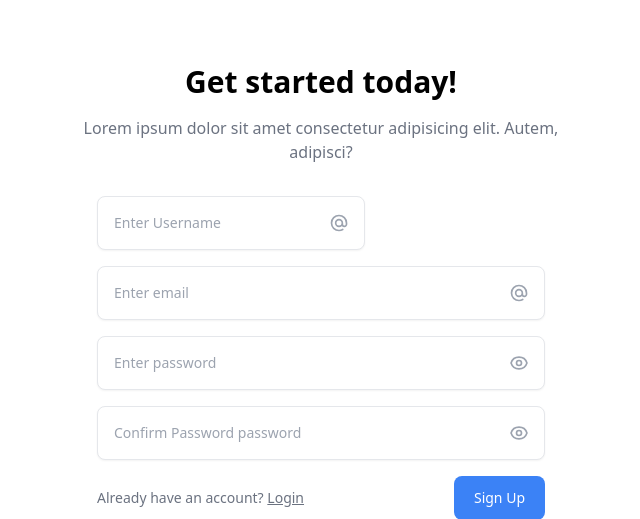
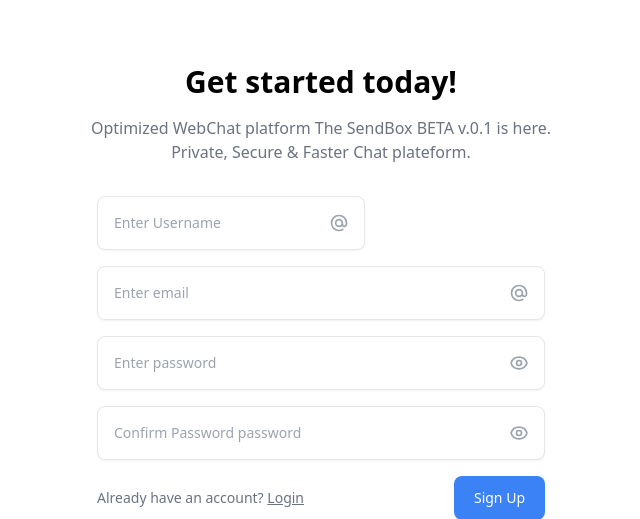
Before and after one commit to Krish-Panchani/SendBox-Chat, a PHP site: page /Auth/auth.php?auth=signup in a window 1280 px wide. Shown: the top 519 px of the page, without its empty margins (319-959 px from the left). Run offline with PHP 8.4, Linux system fonts and the light colour scheme; some libraries are stand-ins or nearby versions.

Commit message:
Added desc

```diff
--- a/Auth/signup.php
+++ b/Auth/signup.php
@@ -4,7 +4,7 @@
     <h1 class="text-2xl font-bold sm:text-3xl">Get started today!</h1>
 
     <p class="mt-4 text-gray-500">
-      Lorem ipsum dolor sit amet consectetur adipisicing elit. Autem, adipisci?
+      Optimized WebChat platform The SendBox BETA v.0.1 is here. Private, Secure & Faster Chat plateform.
     </p>
   </div>
 
```
